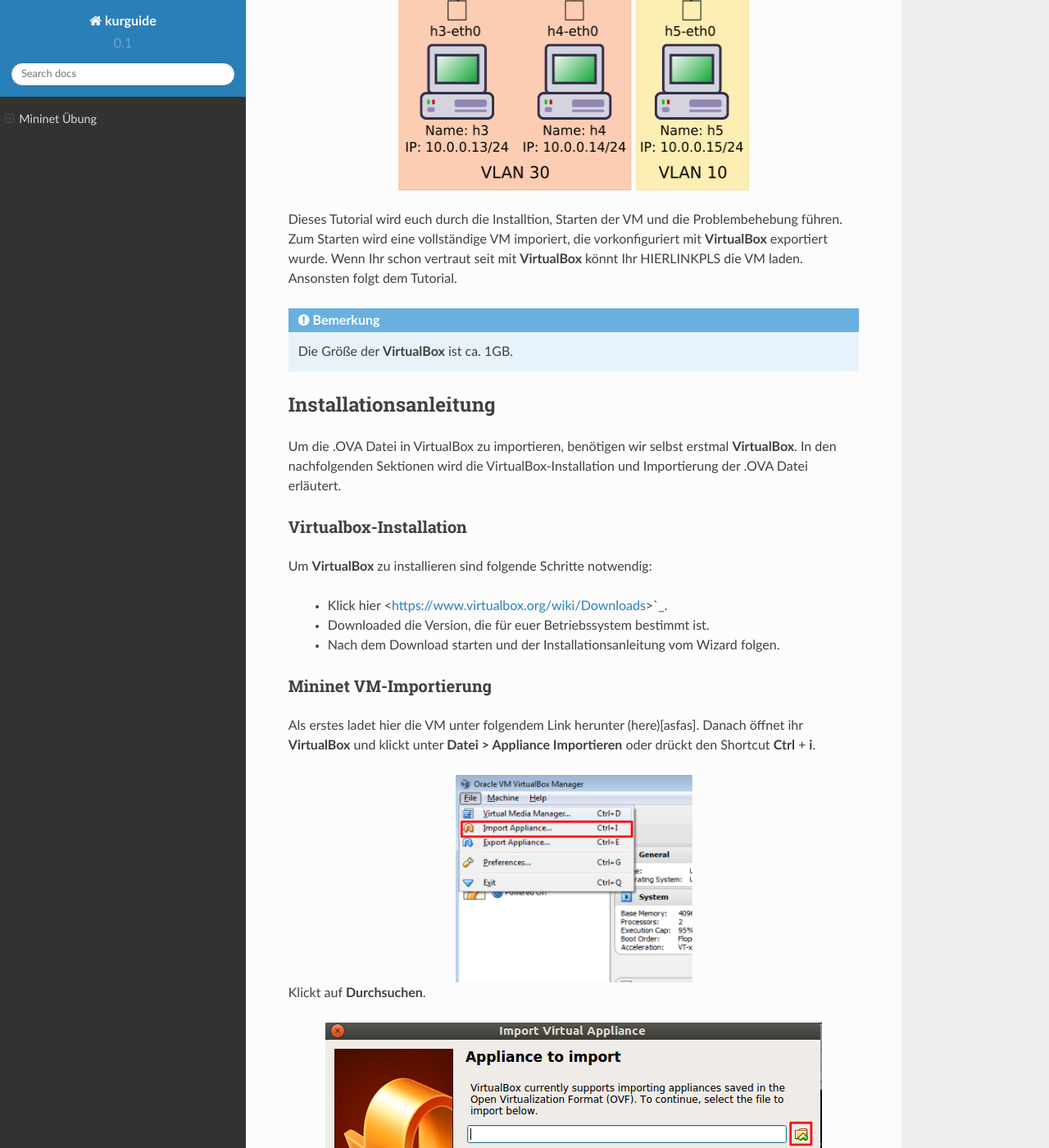
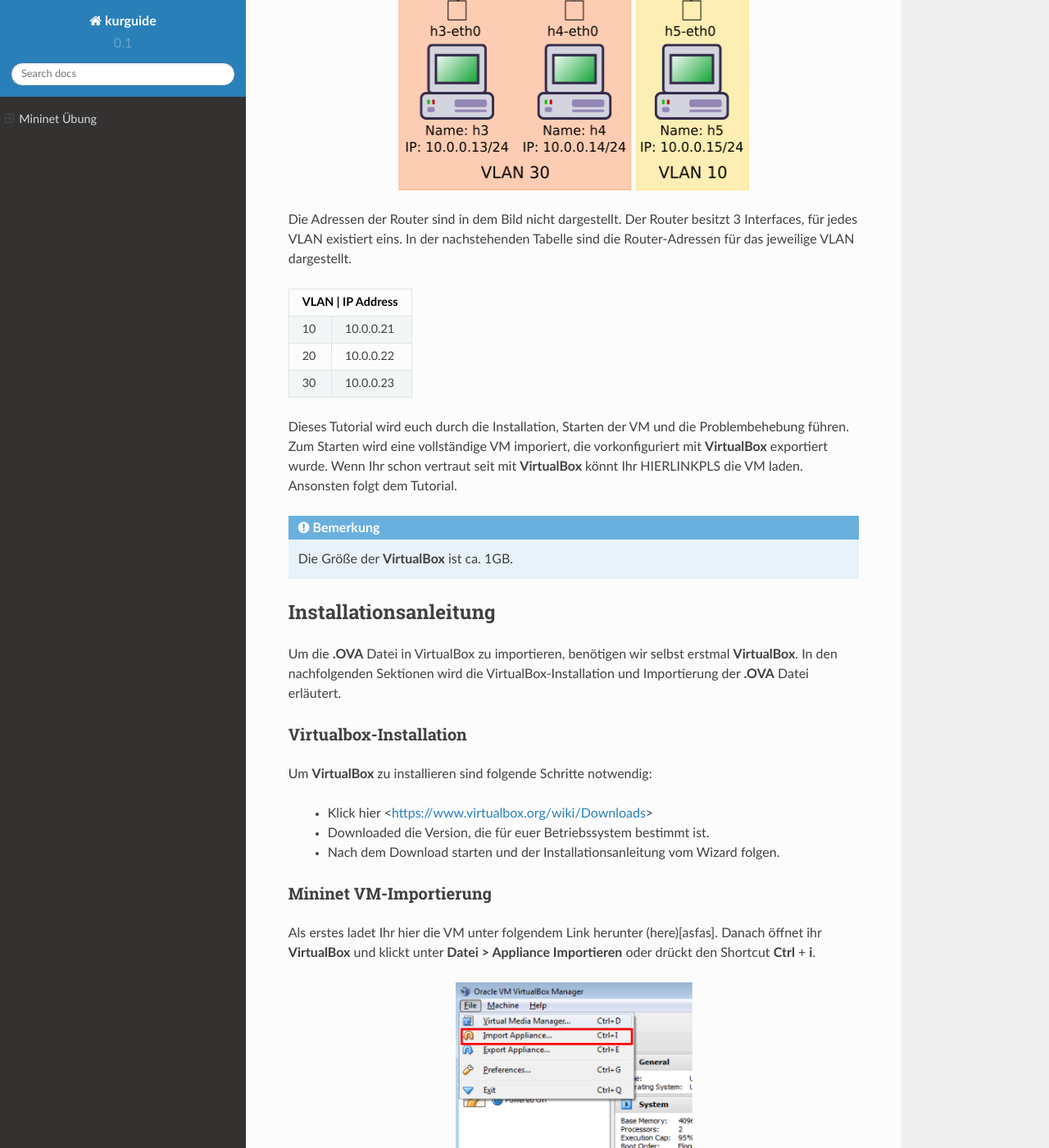
Before and after one commit to pjcuadra/kurguide, a Sphinx documentation site: the page built from source/index.rst, in a window 1280 px wide and 1400 px high, scrolled down 987 px. Shown: the whole window at 82% size. Built offline with Sphinx 7.4.7 and the Read the Docs theme 2.0.0, drawn with Linux system fonts in a browser that asks for light colours; some of the changed text lies outside the part shown.

Commit message:
added new headline
added headline Ping auf Broadcastadresse
added table with ip of routers

```diff
--- a/source/index.rst
+++ b/source/index.rst
@@ -13,8 +13,21 @@
    :scale: 100 %
    :alt: Network
 
+Die Adressen der Router sind in dem Bild nicht dargestellt.
+Der Router besitzt 3 Interfaces, für jedes VLAN existiert eins.
+In der nachstehenden Tabelle sind die Router-Adressen für das jeweilige VLAN dargestellt.
 
-Dieses Tutorial wird euch durch die Installtion, Starten der VM und die Problembehebung führen.
++-------+-----------+
+| VLAN | IP Address |
++======+============+
+|   10 | 10.0.0.21  |
++------+------------+
+|   20 | 10.0.0.22  |
++------+------------+
+|   30 | 10.0.0.23  |
++------+------------+
+
+Dieses Tutorial wird euch durch die Installation, Starten der VM und die Problembehebung führen.
 Zum Starten wird eine vollständige VM imporiert, die vorkonfiguriert mit **VirtualBox** exportiert wurde.
 Wenn Ihr schon vertraut seit mit **VirtualBox** könnt Ihr HIERLINKPLS die VM laden. Ansonsten folgt dem Tutorial.
 
@@ -24,8 +37,8 @@
 Installationsanleitung
 ----------------------
 
-Um die .OVA Datei in VirtualBox zu importieren, benötigen wir selbst erstmal **VirtualBox**.
-In den nachfolgenden Sektionen wird die VirtualBox-Installation und Importierung der .OVA Datei erläutert.
+Um die **.OVA** Datei in VirtualBox zu importieren, benötigen wir selbst erstmal **VirtualBox**.
+In den nachfolgenden Sektionen wird die VirtualBox-Installation und Importierung der **.OVA** Datei erläutert.
 
 Virtualbox-Installation
 *************************
@@ -33,14 +46,14 @@
 Um **VirtualBox** zu installieren sind folgende Schritte notwendig:
 
   * Klick hier
-    <https://www.virtualbox.org/wiki/Downloads>`_.
+    <https://www.virtualbox.org/wiki/Downloads>
   * Downloaded die Version, die für euer Betriebssystem bestimmt ist.
   * Nach dem Download starten und der Installationsanleitung vom Wizard folgen.
 
 Mininet VM-Importierung
 ***********************
 
-Als erstes ladet hier die VM unter folgendem Link herunter (here)[asfas].
+Als erstes ladet Ihr hier die VM unter folgendem Link herunter (here)[asfas].
 Danach öffnet ihr **VirtualBox** und klickt unter **Datei > Appliance Importieren** oder drückt den
 Shortcut **Ctrl** + **i**.
 
@@ -201,7 +214,30 @@
 Das ist alles! Du führst nun eine Netzwerkanalyse für das ``h2-eth0`` Interface aus.
 
 .. note::
-  Du kannst so viele Terminalfenster öffnen, wie du möchtest für jeden Host.
+  Für jeden Host könnt Ihr so viele Terminalfenster öffnen, wie Ihr möchtet.
+
+Ping auf Broadcastadresse
+-------------------------
+
+Wenn Ihr einen Ping auf die Broadcastadresse durchführt, wird im Terminal immer die IP vom Host angezeigt.
+Der Grund hierfür liegt an der VLAN-Simulation von Mininet(Zum jetzigen Zeitpunkt noch keinen Fix gefunden).
+
+.. figure:: _static/h1_broadcast_terminal.png
+   :scale: 100%
+   :align: center
+   :alt: h1_Broadcast
+
+Um alle Hosts die Antworten zu finden, müsst Ihr Wireshark benutzen. Startet Wireshark wie in `Wireshark benutzen`_.
+Nun könnt Ihr den Befehl abschicken und es sollten alle im gleichen Netz antworten.
+
+.. code::
+
+	ping -b Broadcastadresse
+
+.. figure:: _static/wireshark_broadcast.png
+   :scale: 100%
+   :align: center
+   :alt: Wireshark_Broadcast
 
 Troubleshooting
 ---------------
```
Also changed, not shown: other parts of source/index.rst (+3 -3 lines), source/_static/h1_broadcast_terminal.png (added), source/_static/wireshark_broadcast.PNG (added).
